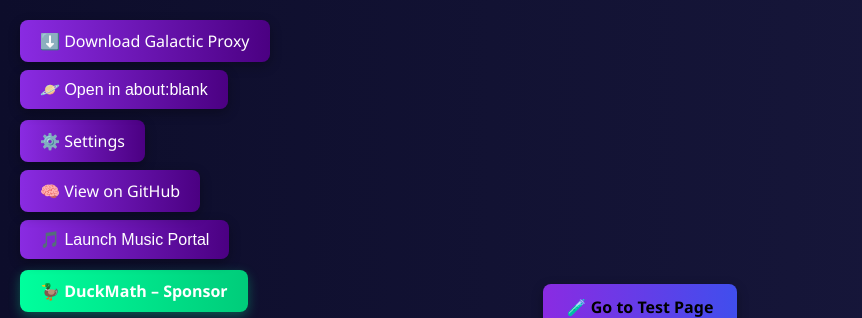
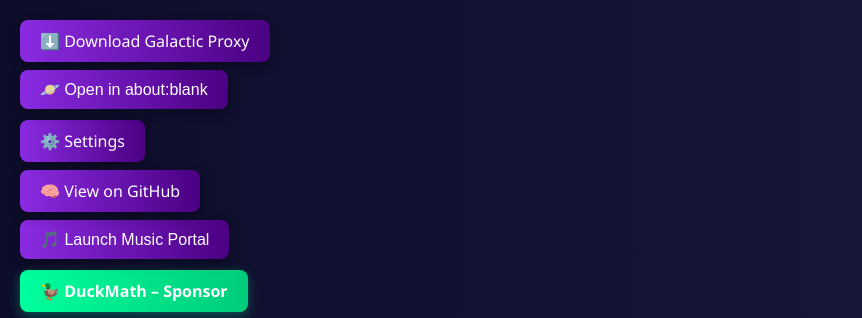
Before and after one commit to crownytrex/Galactic-Proxy, a plain HTML site: page index.html in a window 1280 px wide. Shown: the top 318 px of the page, without its empty margins (0-862 px from the left). Drawn offline with Linux system fonts and the light colour scheme; a script that the page names is missing.

Commit message:
Update index.html

```diff
--- a/index.html
+++ b/index.html
@@ -16,7 +16,6 @@
   <button id="openSelfBtn">🪐 Open in about:blank</button>
   <a href="duckmath.html" class="duckmath-btn">🦆 DuckMath – Sponsor</a>
   <button id="musicBtn">🎵 Launch Music Portal</button>
-  <a href="test.html" class="test-btn">🧪 Go to Test Page</a>
   <a href="https://discord.gg/Bg5TrNasHP" target="_blank" class="discord-btn">💬 Discord</a>
 
   <a href="https://github.com/crownytrex/HtmlCustomGSForSis"
```
